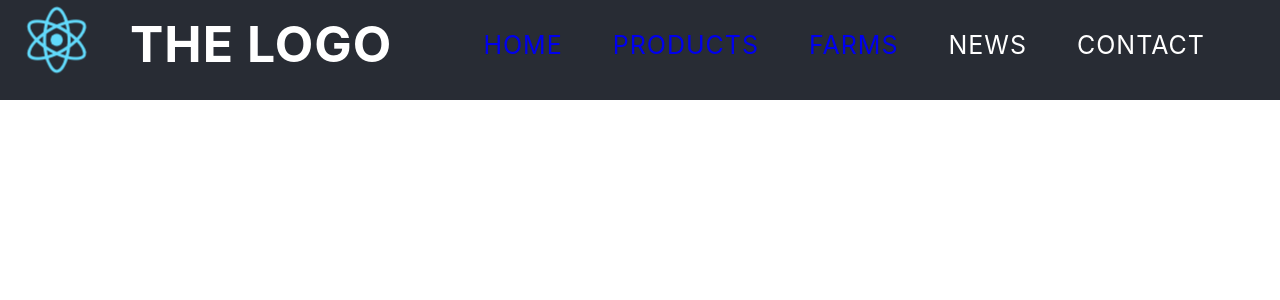
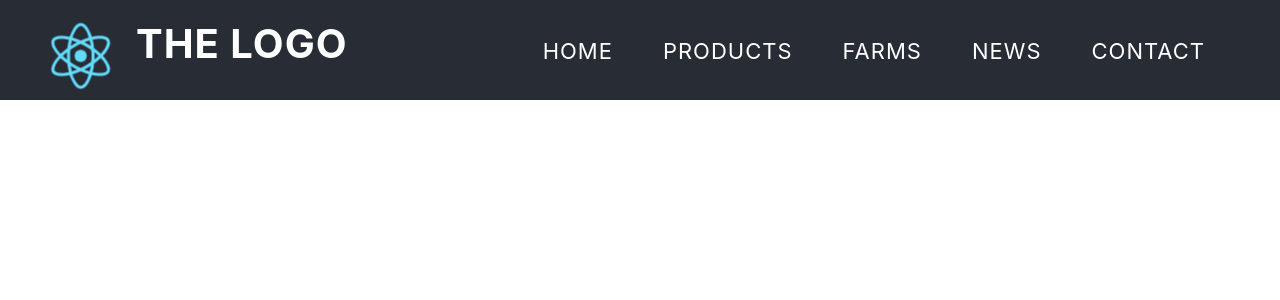
Before and after one commit to AnTruongQuoc/ReactJS, a React (Create React App) app: page /farms in a window 1280 px wide. Shown: the top 300 px of the page. Built offline with nearby package versions, Linux system fonts and the light colour scheme.

Commit message:
Updat Animation

```diff
--- a/src/components/header-component/header-component.css
+++ b/src/components/header-component/header-component.css
@@ -4,25 +4,27 @@
     background:#282c34;
     height: 100px;
     color: white;
-    font-size: 25px;
     text-transform: uppercase;
     letter-spacing: 1px;
 }
 .header-logo{
     position: absolute;
-    left: 0px;
+    left: 3vmin;
+    top: 2vmin;
 }
 .h1-head{
     position: absolute;
-    left: 130px;
-    top: -20px;
+    left: 17vmin;
+    top: -1vmin;
+    font-size: 40px;
 }
 .nav{
     list-style: none;
     position: absolute;
-    top: 5px;
+    top: 2vmin;
     right: 0px;
     padding-right: 50px;
+    font-size: 22px;
 }
 .nav li {
     display: inline;
@@ -34,14 +36,32 @@
     pointer-events: none;
   }
 
-  .farms:hover{
+  .farms:hover, .home:hover, .prod:hover,
+  .news:hover, .contact:hover
+  {
       color: #3498db;
       font-style: bold;
   }
 
-  .farms:visited{
-      color: none;
+  .farms:visited, .farms:link,
+  .home:visited, .home:link,
+  .prod:visited, .prod:link,
+  .news:visited, .news:link,
+  .contact:visited, .contact:link
+  {
+      color: white;
   }
+
+  .farms:visited:hover, .farms:link:hover,
+  .home:visited:hover, .home:link:hover,
+  .prod:visited:hover, .prod:link:hover,
+  .news:visited:hover, .news:link:hover,
+  .contact:visited:hover, .contact:link:hover
+  {
+      color: #3498db;
+  }
+
+
 
  @keyframes header-logo-spin {
     from {
--- a/src/components/header-component/header-component.js
+++ b/src/components/header-component/header-component.js
@@ -11,8 +11,8 @@ class HeaderComp extends React.Component {
                     <li><a href='/home' className='home'>Home</a></li>
                     <li><a href='/products' className='prod'>Products</a></li>
                     <li><a href='/farms' className='farms'>Farms</a></li>
-                    <li className='news'>News</li>
-                    <li className='contact'>Contact</li>
+                    <li><a href='/news' className='news'>News</a></li>
+                    <li><a href='/contact' className='contact'>Contact</a></li>
                 </ul>
             </div>
         )
```
Also changed, not shown: src/pages/contact/contact.js (added, +12 -0 lines), src/pages/farms/farms.js (+12 -0 lines), src/pages/home/home.js (+11 -0 lines), src/pages/news/news.js (added, +12 -0 lines), src/pages/products/products.js (+12 -0 lines), src/pages/contact/contact.css (added), src/pages/farms/farms.css (added), src/pages/news/news.css (added), src/pages/products/products.css (added).
